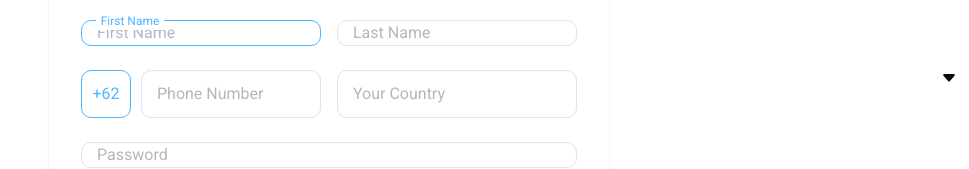
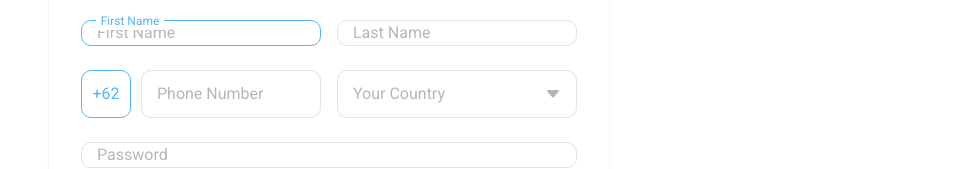
Before and after one commit to HendraSiswanto/hendra-todo, a Next.js app: page /register in a window 1280 px wide. Shown: the part 216-385 px from the top of the page, without its empty margins (311-1280 px from the left). Built offline with nearby package versions, Linux system fonts and the light colour scheme.

Commit message:
change the icon

```diff
--- a/app/register/page.tsx
+++ b/app/register/page.tsx
@@ -87,8 +87,9 @@ export default function RegisterPage() {
                 required
               />
             </div>
+            <div className="relative flex flex-row content-center">
               <select
-              className={`relative w-60 h-12  appearance-none cursor-pointer pl-[15px] border border-[#E2E2EA] rounded-[10px]  focus:outline-none focus:ring-1 focus:ring-[#3bacfd]
+                className={`relative w-60 h-12  appearance-none cursor-pointer pl-[15px]  border border-[#E2E2EA] rounded-[10px]  focus:outline-none focus:ring-1 focus:ring-[#3bacfd]
               ${
                 formdata.country === "" ? "text-[#B5B5BE]" : "text-[#44444F]"
               } `}
@@ -104,16 +105,17 @@ export default function RegisterPage() {
                 <option value="malaysia">Malaysia</option>
                 <option value="india">India</option>
               </select>
+              <div className="absolute top-4 right-4 pointer-events-none">
                 <svg
                   xmlns="http://www.w3.org/2000/svg"
-              width="16"
-              height="16"
                   fill="currentColor"
-              className="absolute right-3 bi bi-caret-down-fill"
+                  className="w-4 h-4 text-[#B5B5BE] bi bi-caret-down-fill"
                   viewBox="0 0 16 16"
                 >
                   <path d="M7.247 11.14 2.451 5.658C1.885 5.013 2.345 4 3.204 4h9.592a1 1 0 0 1 .753 1.659l-4.796 5.48a1 1 0 0 1-1.506 0z" />
                 </svg>
+              </div>
+            </div>
           </div>
 
           <div className="flex flex-row justify-between mt-6">
```
Lines whose indentation alone changed are shown as unchanged.
